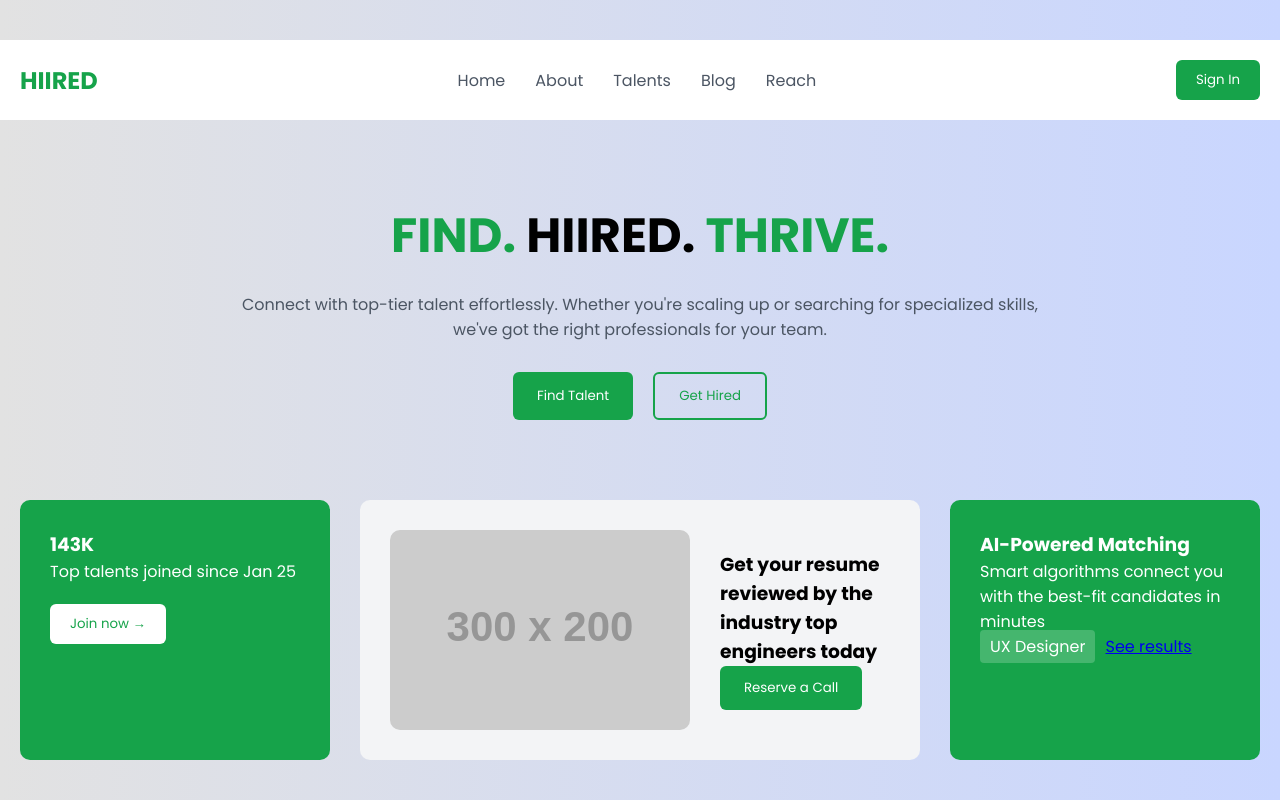
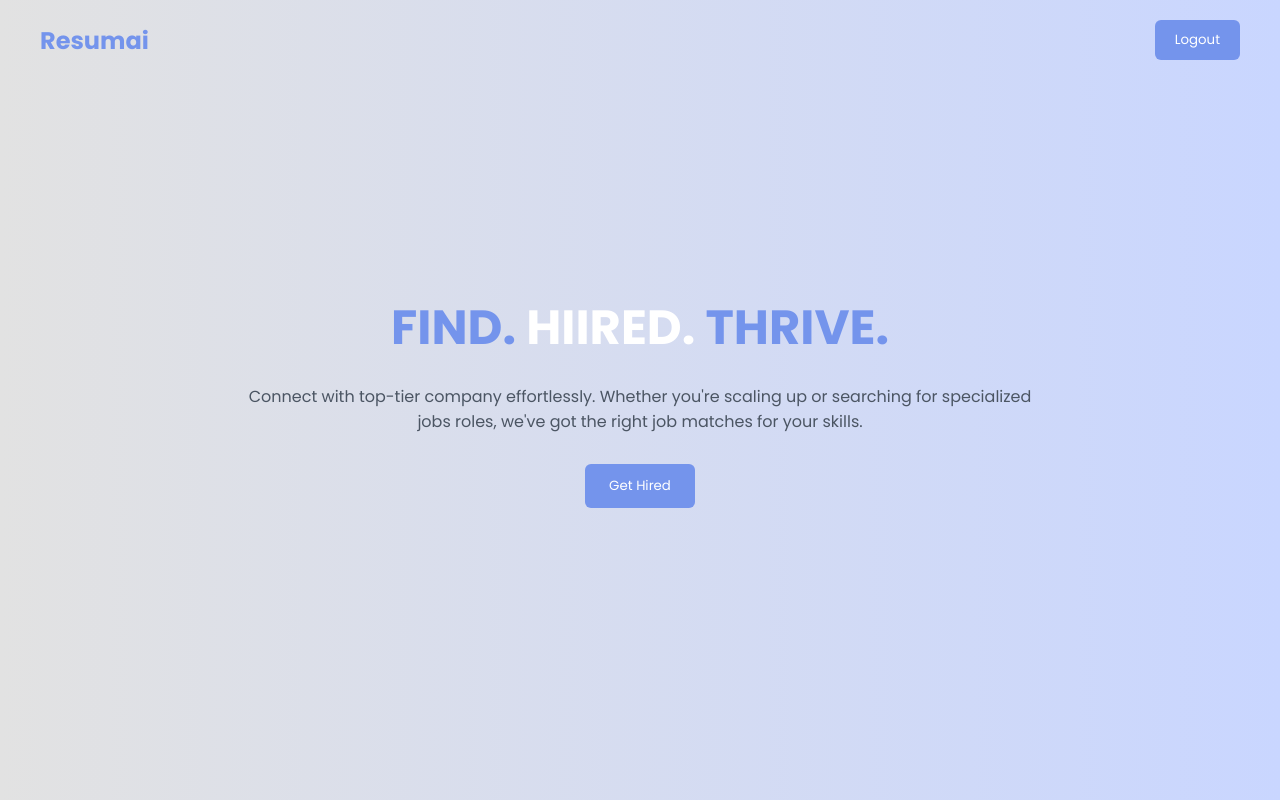
Before and after one commit to ShubhaMahobia/Resumai_A-Resume_Analyzer, a React (Vite) app in the folder frontend/: page /candidate/home in a window 1280 px wide. Built offline with nearby package versions, Linux system fonts and the light colour scheme; sample sign-in values are in the browser's storage.

Commit message:
frontend changes done on the candidates homepage

```diff
--- a/frontend/src/pages/CandidateHome.css
+++ b/frontend/src/pages/CandidateHome.css
@@ -24,35 +24,23 @@
   display: flex;
   justify-content: space-between;
   align-items: center;
-    padding: 20px;
-    background-color: white;
+  position: fixed; /* Ensures navbar stays at the top */
+  top: 0;
+  left: 0;
+  width: 100%;
+  padding: 20px 40px; /* Adjust horizontal padding for better spacing */
+  background-color: transparent;
+  z-index: 1000; /* Ensures it stays above other elements */
 }
 
 .navbar-logo {
-    display: flex;
-    align-items: center;
   font-weight: bold;
   font-size: 1.5rem;
-    color: var(--primary-green);
-  }
-
-  .navbar-links {
-    display: flex;
-    gap: 30px;
-  }
-
-  .navbar-links a {
-    text-decoration: none;
-    color: var(--gray-text);
-    transition: color 0.3s ease;
-  }
-
-  .navbar-links a:hover {
-    color: var(--primary-green);
+  color: #7494ec;
 }
 
 .signin-btn {
-    background-color: var(--primary-green);
+  background-color: #7494ec;
   color: white;
   border: none;
   padding: 10px 20px;
@@ -62,7 +50,8 @@
 }
 
 .signin-btn:hover {
-    background-color: var(--secondary-green);
+  background-color: #fff;
+  color: #7494ec;
 }
 
   /* Hero Section */
@@ -77,7 +66,7 @@
   }
 
   .hero-title span {
-    color: var(--primary-green);
+    color: #7494ec;
   }
 
   .hero-subtitle {
@@ -93,7 +82,7 @@
   }
 
   .btn-primary {
-    background-color: var(--primary-green);
+    background-color: #7494ec;
     color: white;
     border: none;
     padding: 12px 24px;
@@ -102,9 +91,14 @@
     transition: background-color 0.3s ease;
   }
 
+  .btn-primary:hover{
+    background-color: #fff;
+    color: #7494ec;
+  }
+
   .btn-secondary {
     border: 2px solid var(--primary-green);
-    color: var(--primary-green);
+    color: #7494ec;
     background: none;
     padding: 12px 24px;
     border-radius: 6px;
--- a/frontend/src/pages/CandidateHome.jsx
+++ b/frontend/src/pages/CandidateHome.jsx
@@ -4,64 +4,23 @@ import '../pages/CandidateHome.css';
 const HiiredLandingPage = () => {
   return (
     <div>
-      {/* Navbar */}
       <nav className="navbar">
         <div className="navbar-logo">
-          <span>HIIRED</span>
+          <span>Resumai</span>
         </div>
-        <div className="navbar-links">
-          <a href="#">Home</a>
-          <a href="#">About</a>
-          <a href="#">Talents</a>
-          <a href="#">Blog</a>
-          <a href="#">Reach</a>
-        </div>
-        <button className="signin-btn">Sign In</button>
+        <button className="signin-btn">Logout</button>
       </nav>
 
       {/* Hero Section */}
       <div className="hero-section">
         <h1 className="hero-title">
-          <span>FIND.</span> HIIRED. <span>THRIVE.</span>
+          <span>FIND.</span> <span style={{color: "#fff"}}>HIIRED.</span>  <span>THRIVE.</span>
         </h1>
         <p className="hero-subtitle">
-          Connect with top-tier talent effortlessly. Whether you're scaling up or searching for specialized skills, we've got the right professionals for your team.
+          Connect with top-tier company effortlessly. Whether you're scaling up or searching for specialized jobs roles, we've got the right job matches for your skills.
         </p>
         <div className="hero-buttons">
-          <button className="btn-primary">Find Talent</button>
-          <button className="btn-secondary">Get Hired</button>
-        </div>
-      </div>
-
-      {/* Features Container */}
-      <div className="features-container">
-        {/* Talents Joined Section */}
-        <div className="talents-section">
-          <h3>143K</h3>
-          <p>Top talents joined since Jan 25</p>
-          <button className="join-btn">Join now →</button>
-        </div>
-
-        {/* Resume Review Section */}
-        <div className="resume-review">
-          <img
-            src="https://via.placeholder.com/300x200"
-            alt="Office Space"
-          />
-          <div>
-            <h3>Get your resume reviewed by the industry top engineers today</h3>
-            <button className="btn-primary">Reserve a Call</button>
-          </div>
-        </div>
-
-        {/* AI Matching Section */}
-        <div className="ai-matching">
-          <h3>AI-Powered Matching</h3>
-          <p>Smart algorithms connect you with the best-fit candidates in minutes</p>
-          <div>
-            <span className="tag">UX Designer</span>
-            <a href="#" className="text-white underline">See results</a>
-          </div>
+          <button className="btn-primary">Get Hired</button>
         </div>
       </div>
     </div>
```
Lines whose indentation alone changed are shown as unchanged.
